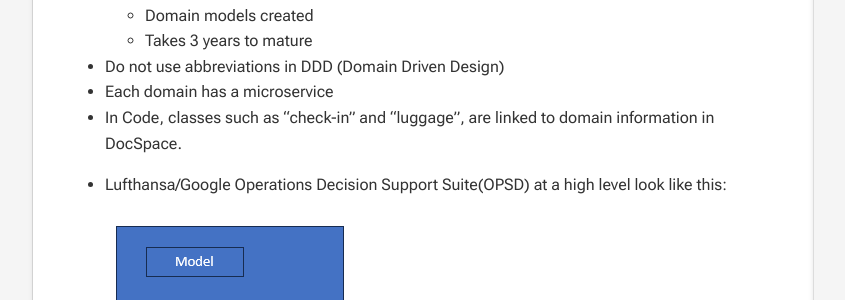
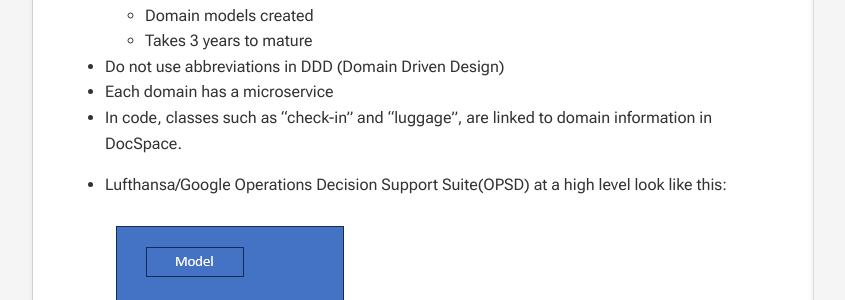
Before and after one commit to dazstaffs/blog, a Jekyll site: the page built from _posts/2025-08-03-DDDNotes.md, in a window 1280 px wide and 900 px high, scrolled down 5570 px. Shown: the part 152-452 px from the top of the window, without its empty margins (217-1062 px from the left). Built offline with Jekyll 4.4.1, drawn with Linux system fonts in a browser that asks for light colours.

Commit message:
fixed formatting issue

```diff
--- a/_posts/2025-08-03-DDDNotes.md
+++ b/_posts/2025-08-03-DDDNotes.md
@@ -180,7 +180,7 @@ The 10 more things:
   - Takes 3 years to mature
 - Do not use abbreviations in DDD (Domain Driven Design)
 - Each domain has a microservice
-- In Code, classes such as "check-in" and "luggage", are linked to domain information in DocSpace.
+- In code, classes such as "check-in" and "luggage", are linked to domain information in DocSpace.
 - Lufthansa/Google Operations Decision Support Suite(OPSD) at a high level look like this:
 
   ![Image]({{ site.baseurl }}/assets/images/domain-model.png)
```
